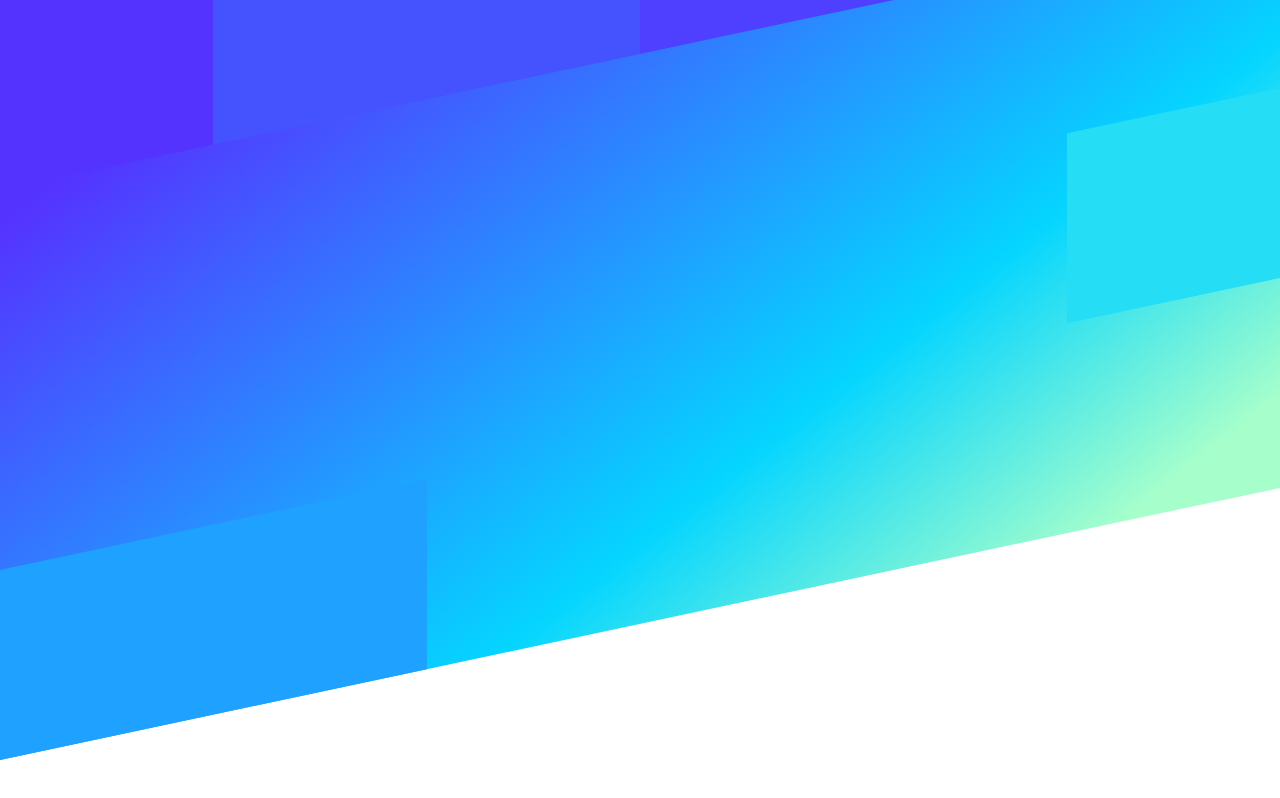
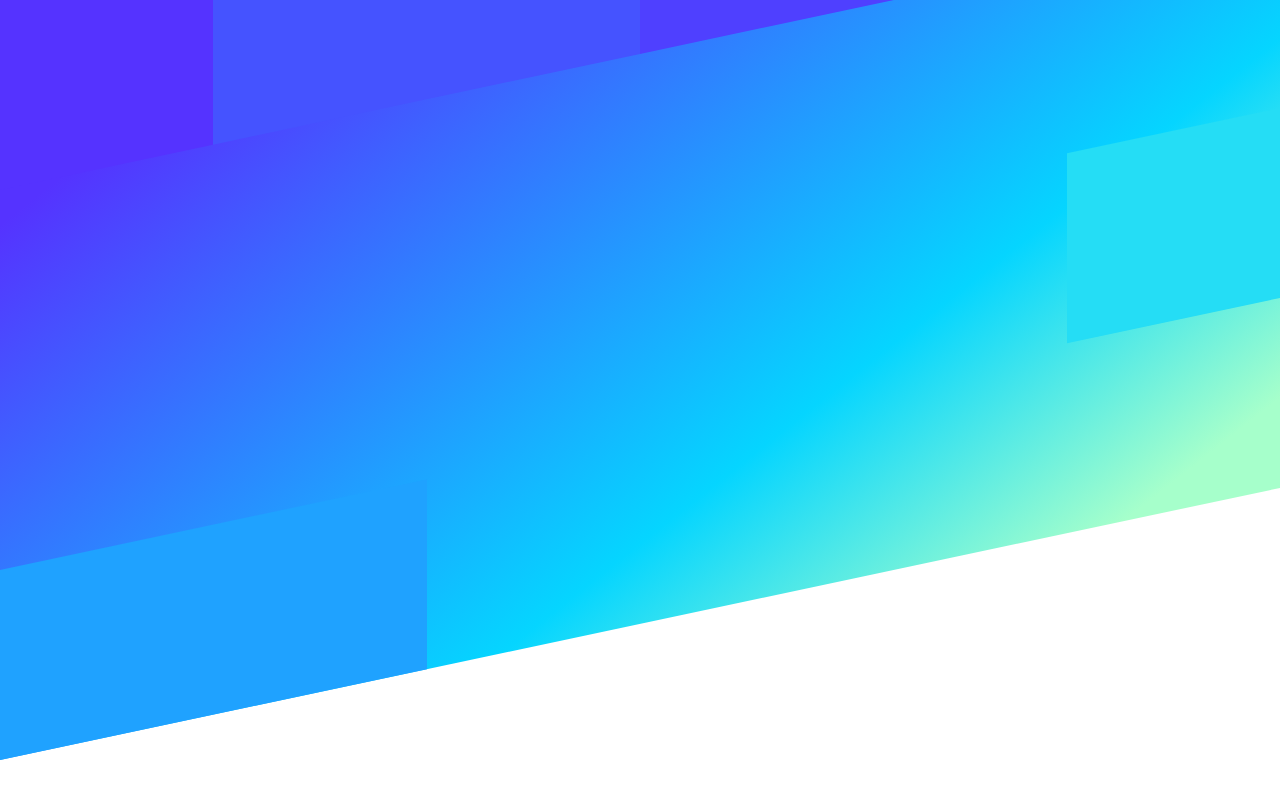
Before and after one commit to IbrahimButt/Stripe-Clone, a plain HTML site: page app/index.html in a window 1280 px wide. Drawn offline with Linux system fonts and the light colour scheme.

Commit message:
Refactor #stripes to CSS Grid

```diff
--- a/app/sass/_blocks.sass
+++ b/app/sass/_blocks.sass
@@ -10,3 +10,6 @@
     width: 100%
     height: 760px
     background: linear-gradient(150deg,#53f 15%,#05d5ff 70%,#a6ffcb 94%)
+    display: grid
+    grid-template-columns: repeat(12, 1fr)
+    grid-auto-rows: 190px
```
Also changed, not shown: app/css/style.css.
